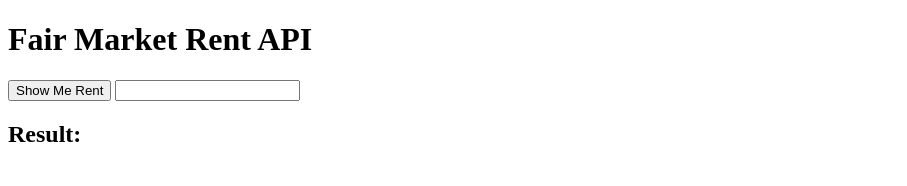
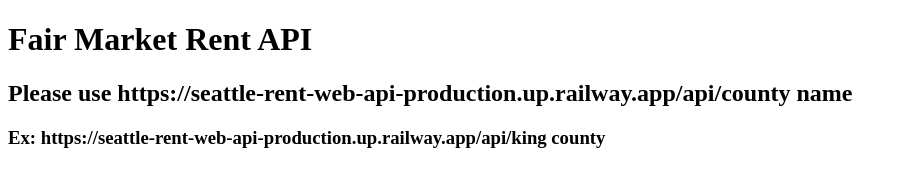
Before and after one commit to tylerjoy/seattle-rent-web-api, a website: page index.html in a window 1280 px wide. Shown: the whole page, without its empty margins (0-907 px from the left). Drawn offline with Linux system fonts and the light colour scheme.

Commit message:
updated html documentation

```diff
--- a/index.html
+++ b/index.html
@@ -7,10 +7,10 @@
 </head>
 <body>
   <h1>Fair Market Rent API</h1>
-  <button>Show Me Rent</button>
-  <input type="text">
-  <h2>Result: </h2>
-
+  <!-- <button>Show Me Rent</button>
+  <input type="text"> -->
+  <h2>Please use https://seattle-rent-web-api-production.up.railway.app/api/county name</h2>
+  <h3>Ex: https://seattle-rent-web-api-production.up.railway.app/api/king county</h3>
   <script>src='js/ main.js'</script>
 </body>
 </html>
--- a/server.js
+++ b/server.js
@@ -1,6 +1,6 @@
 const express = require('express')
 const app = express()
-const PORT = 8000
+const PORT = 3000
 
 const fairMarketRent2023 = {
     'king county':{
```
Also changed, not shown: README.md (added), 1 other file.
